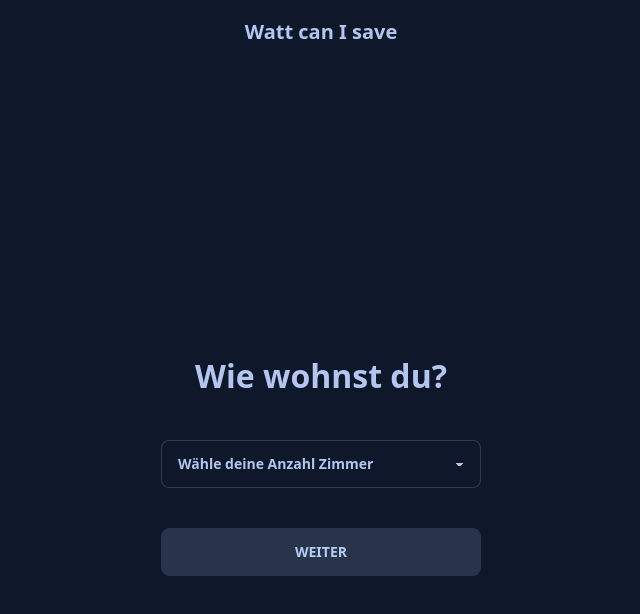
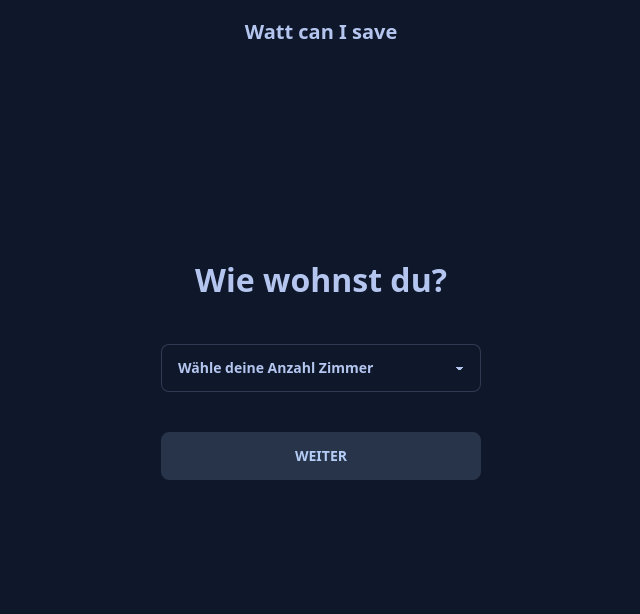
Before and after one commit to InnigerM/watt-can-i-save, an Angular app: page /rooms in a window 1280 px wide. Shown: the top 614 px of the page, without its empty margins (319-959 px from the left). Built offline with nearby package versions, Linux system fonts and the light colour scheme.

Commit message:
added styling for first step

```diff
--- a/src/app/components/step-two/step-two.component.scss
+++ b/src/app/components/step-two/step-two.component.scss
@@ -1,9 +1,7 @@
 .container {
   form {
-    height: 100vh;
-    padding: 0 15%;
+    padding: 15% 15%;
     display: flex;
-    justify-content: center;
     align-items: center;
     flex-direction: column;
     gap: 40px;
--- a/src/app/components/step1/step1.component.html
+++ b/src/app/components/step1/step1.component.html
@@ -1,23 +1,19 @@
-
+<div class="container">
+  <h2>Wo wohnst du?</h2>
   <div class="form-control w-full max-w-xs">
-  <label class="label">
-    <span class="label-text">Wo wohnst du?</span>
-  </label>
     <input type="text" placeholder="Dein Ort" class="input input-bordered w-full max-w-xs" [(ngModel)]="city" (keyup)="searchElectricityPrices($event)"/>
   </div>
 
   <div class="cities">
-
-  <div *ngFor="let electricityPrice of electricityPrices$ | async" class="city bg-neutral" (click)="selectPrice(electricityPrice)">
+    <div *ngFor="let electricityPrice of electricityPrices$ | async" [ngClass]="{'city': true, 'bg-neutral': !comparePrices(electricityPrice, selectedPrice), 'bg-primary': comparePrices(electricityPrice, selectedPrice), 'text-neutral': comparePrices(electricityPrice, selectedPrice)}" (click)="selectPrice(electricityPrice)">
       <label class="label cursor-pointer electricity-price">
-      <input type="radio" name="radio-2" class="radio radio-primary" />
-      <div class="text">
-        <h2 >{{ electricityPrice.municipalityLabel }}</h2>
-        <span class="label-text">{{ electricityPrice.operatorLabel }}</span>
+        <div class="text p-2">
+          <h3 >{{ electricityPrice.municipalityLabel }}</h3>
+          <p>{{ electricityPrice.operatorLabel }}</p>
         </div>
       </label>
     </div>
-
   </div>
 
-<button class="btn btn-primary" *ngIf="selectedPrice" (click)="savePrice()">Weiter</button>
+  <button class="btn btn-active w-full max-w-xs" *ngIf="selectedPrice" (click)="savePrice()">Weiter</button>
+</div>
--- a/src/app/components/step1/step1.component.scss
+++ b/src/app/components/step1/step1.component.scss
@@ -1,11 +1,27 @@
+.container {
+  display: flex;
+  padding: 30% 15%;
+  flex-direction: column;
+  margin-top: 10px;
+  gap: 15px;
+  align-items: center;
+
+  h2 {
+    font-size: 2em;
+    font-weight: bold;
+  }
   .cities {
     display: flex;
     flex-direction: column;
     margin-top: 10px;
-  gap: 15px;
+    gap: 5px;
+    justify-content: center;
+    align-items: center;
+    width: 100%;
 
     .city {
       border-radius: 8px;
+      width: 100%;
 
       .electricity-price {
         justify-content: flex-start;
@@ -19,3 +35,4 @@
       }
     }
   }
+}
--- a/src/app/components/step1/step1.component.ts
+++ b/src/app/components/step1/step1.component.ts
@@ -31,4 +31,12 @@ export class Step1Component {
     this.router.navigate(['/rooms']);
   }
 
+  comparePrices(first: ElectricityPrice, second: ElectricityPrice): boolean{
+    if(this.selectedPrice === null){
+      return false;
+    }else{
+      return first.municipality === second.municipality;
+    }
+  }
+
 }
```
Lines whose indentation alone changed are shown as unchanged.
